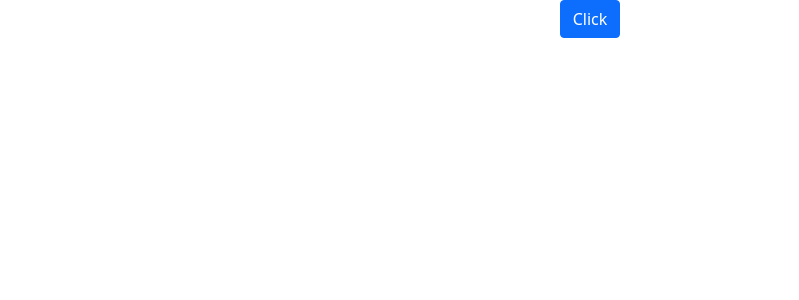
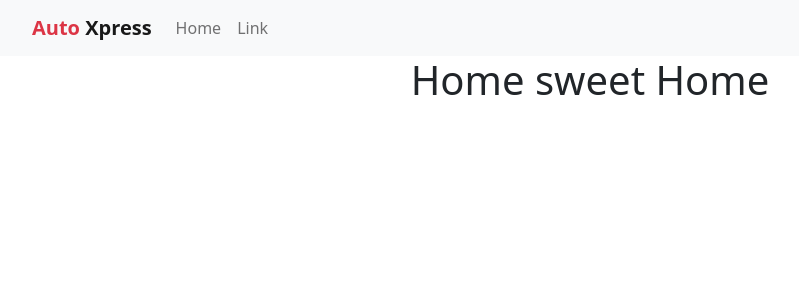
Before and after one commit to FahamidulDipro/Auto-Xpress, a React (Create React App) app: page / in a window 1280 px wide. Shown: the top 300 px of the page, without its empty margins (50-849 px from the left). Built offline with nearby package versions, Linux system fonts and the light colour scheme.

Commit message:
Navbar added

```diff
--- a/src/App.js
+++ b/src/App.js
@@ -1,12 +1,18 @@
-import logo from './logo.svg';
-import './App.css';
-import 'bootstrap/dist/css/bootstrap.min.css';
-import { Button } from 'react-bootstrap';
+import "./App.css";
+import "bootstrap/dist/css/bootstrap.min.css";
+import { Button } from "react-bootstrap";
+import Navigation from "./components/Navigation/Navigation";
+import { Route, Routes } from "react-router-dom";
+import Home from "./components/Home/Home";
 
 function App() {
   return (
     <div className="App">
-    <Button>Click</Button>
+      <Navigation></Navigation>
+      <Routes>
+        <Route path="/" element={<Home></Home>}></Route>
+        <Route path="/home" element={<Home></Home>}></Route>
+      </Routes>
     </div>
   );
 }
--- /dev/null
+++ b/src/components/Home/Home.js
@@ -0,0 +1,11 @@
+import React from 'react';
+
+const Home = () => {
+    return (
+        <div>
+            <h1>Home sweet Home</h1>
+        </div>
+    );
+};
+
+export default Home;
--- /dev/null
+++ b/src/components/Navigation/Navigation.js
@@ -0,0 +1,22 @@
+import React from 'react';
+import { Container, Nav, Navbar } from 'react-bootstrap';
+import './Navigation.css';
+const Navigation = () => {
+    return (
+        <Navbar bg="light" expand="lg">
+  <Container>
+    <Navbar.Brand href="#home" className='fw-bold'> <span className='text-danger'>Auto</span> Xpress</Navbar.Brand>
+    <Navbar.Toggle aria-controls="basic-navbar-nav" />
+    <Navbar.Collapse id="basic-navbar-nav">
+      <Nav className="me-auto">
+        <Nav.Link href="#home">Home</Nav.Link>
+        <Nav.Link href="#link">Link</Nav.Link>
+
+      </Nav>
+    </Navbar.Collapse>
+  </Container>
+</Navbar>
+    );
+};
+
+export default Navigation;
```
Also changed, not shown: src/components/Navigation/Navigation.css (added).
